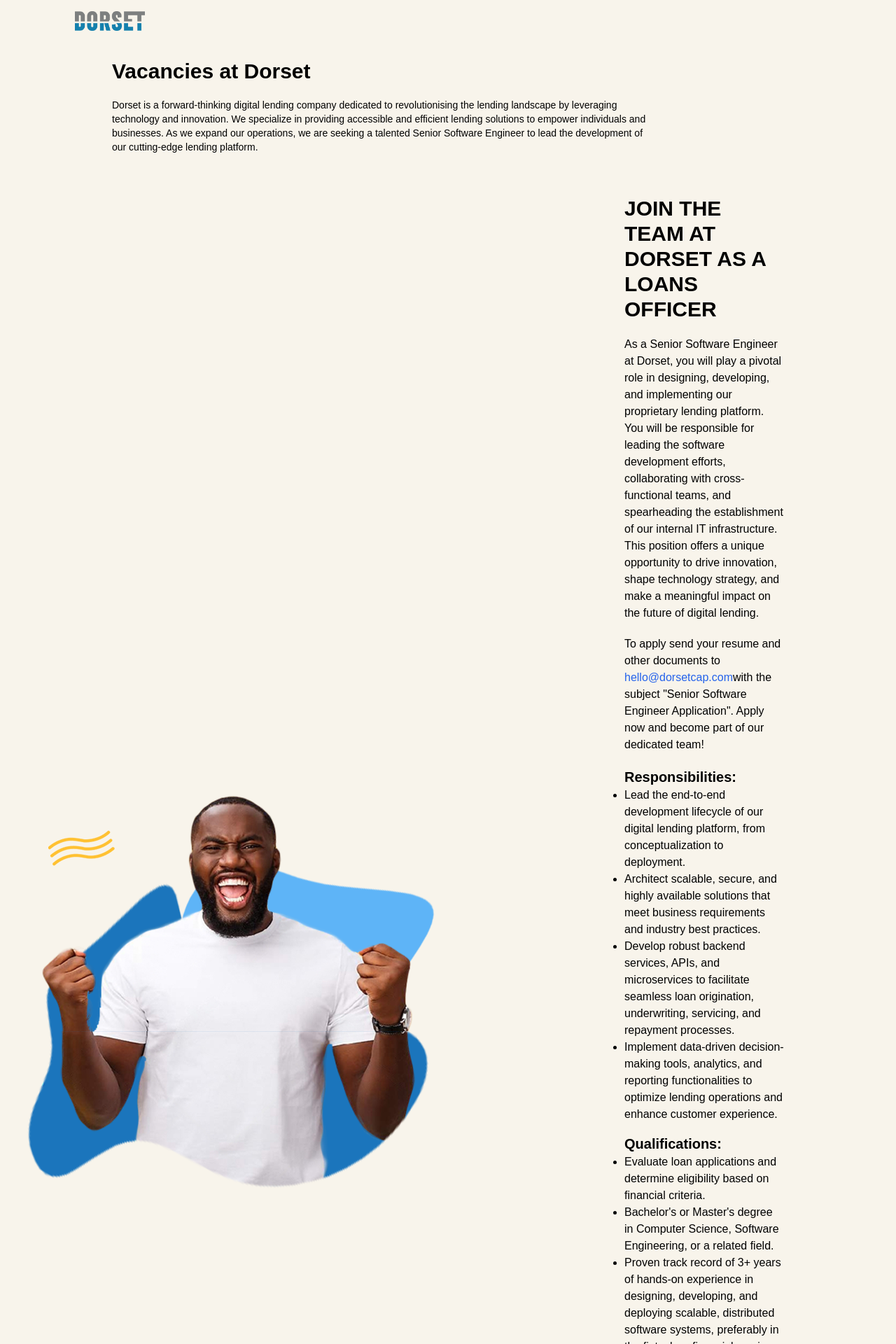
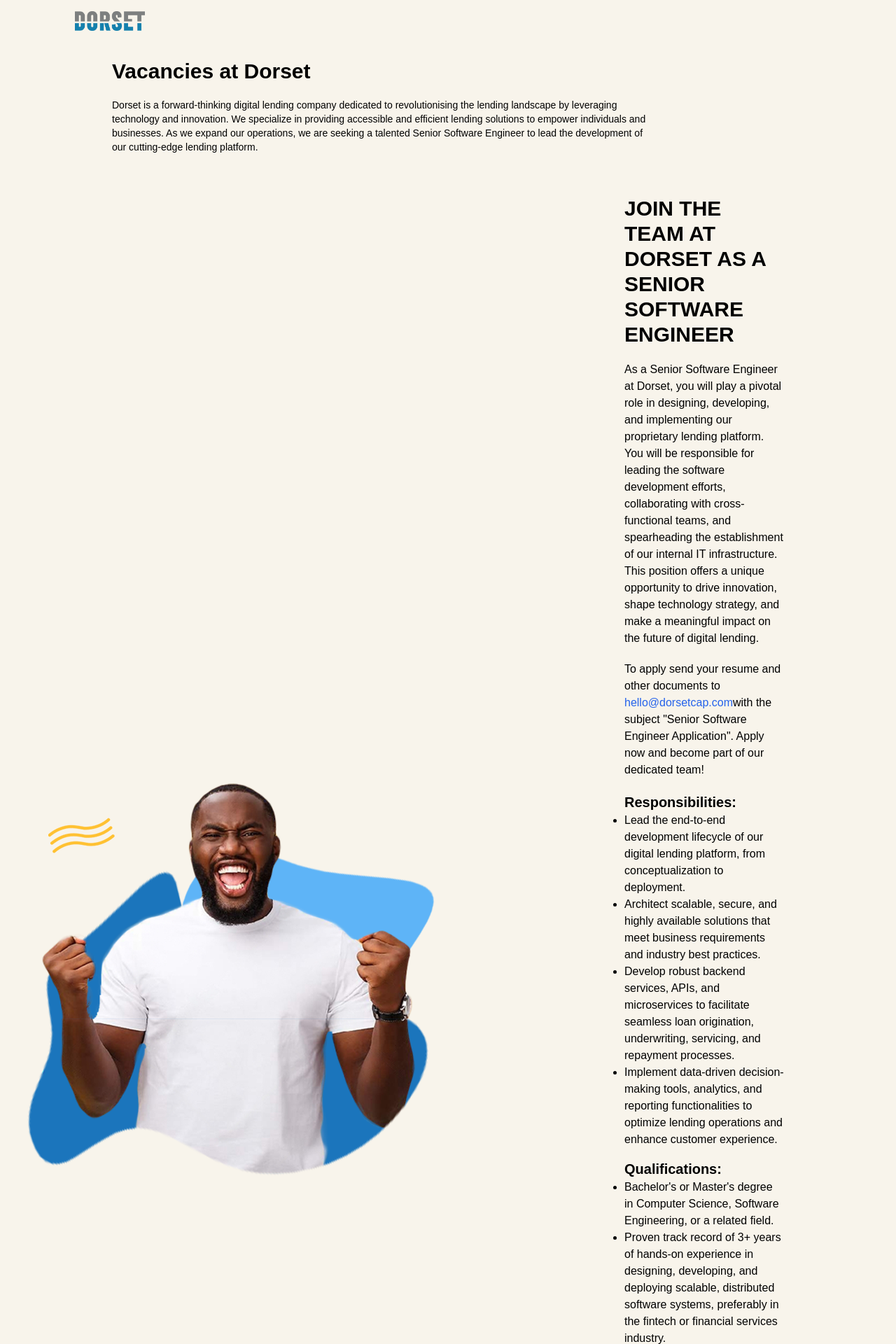
Before and after one commit to TheZodo/dorset, a Next.js app: page /vacancies in a window 1280 px wide. Shown: the top 1920 px of the page at 70% size. Built offline with nearby package versions, Linux system fonts and the light colour scheme.

Commit message:
removed loan officer text

```diff
--- a/components/Vacancies.tsx
+++ b/components/Vacancies.tsx
@@ -124,7 +124,9 @@
                       visible: { opacity: 1, x: 0 },
                     }}
                   >
-                    <HText>JOIN THE TEAM AT DORSET AS A LOANS OFFICER</HText>
+                    <HText>
+                      JOIN THE TEAM AT DORSET AS A SENIOR SOFTWARE ENGINEER
+                    </HText>
                   </motion.div>
                 </div>
               </div>
@@ -204,10 +206,6 @@
                   <p className="mt-4 text-xl font-bold">Qualifications:</p>
                   <ul>
                     <li className="list-disc">
-                      Evaluate loan applications and determine eligibility based
-                      on financial criteria.
-                    </li>
-                    <li className="list-disc">
                       Bachelor&apos;s or Master&apos;s degree in Computer
                       Science, Software Engineering, or a related field.
                     </li>
```
